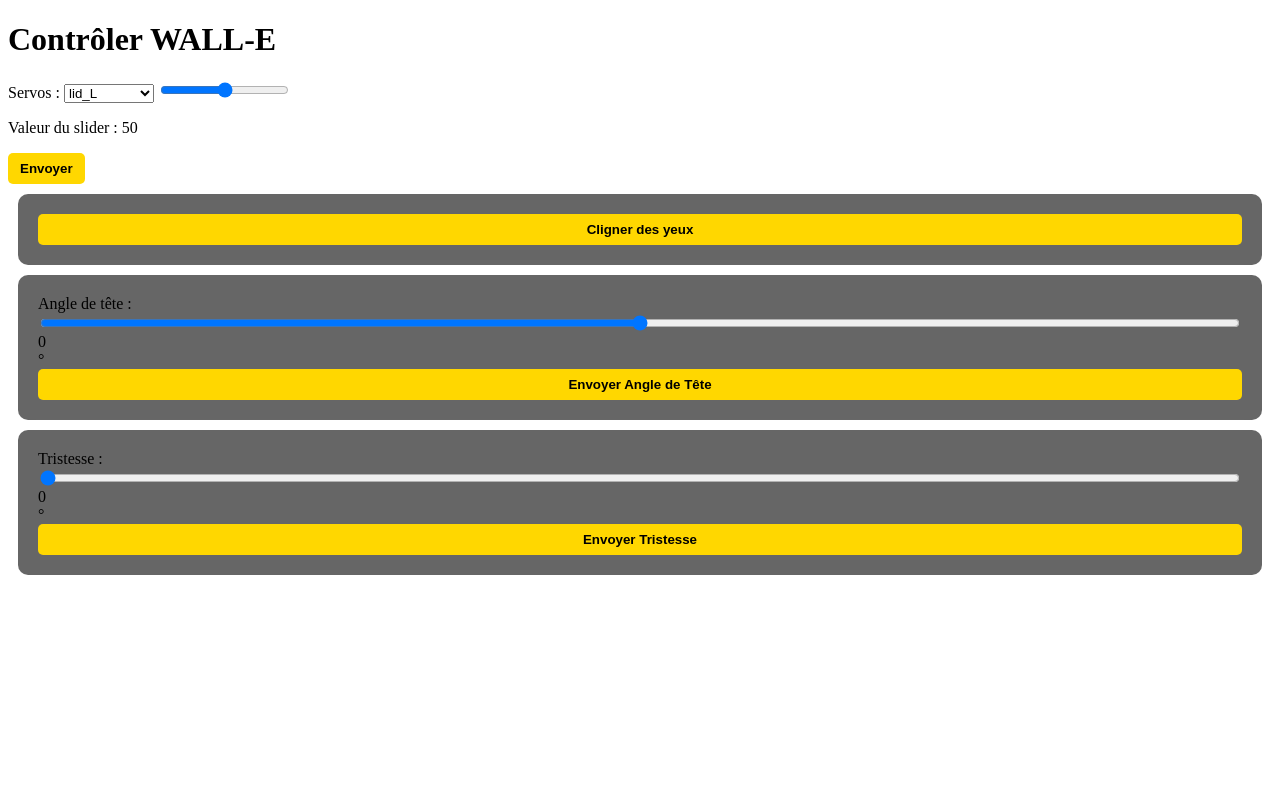
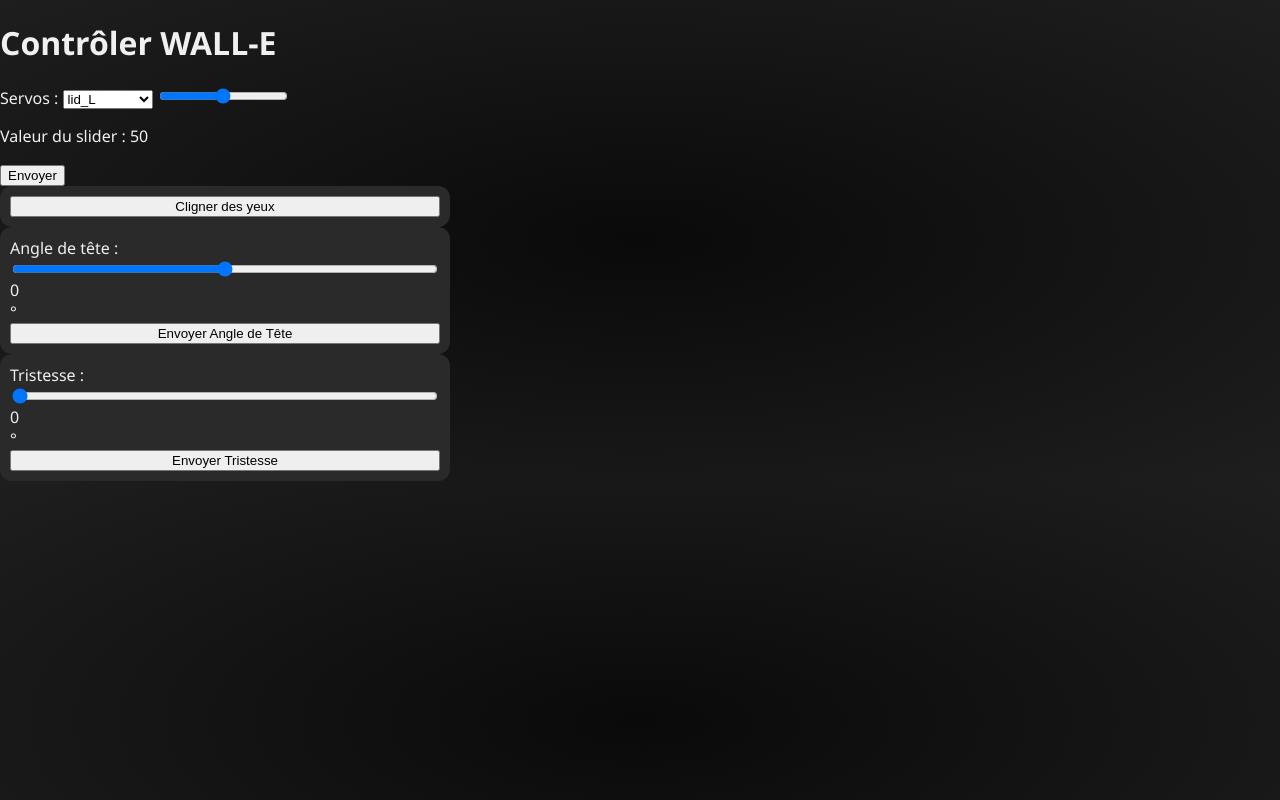
Before and after one commit to Noahnanas/Walle, a Flask app: template Web/templates/index.html in a window 1280 px wide. Run offline with Flask 3, Linux system fonts and the light colour scheme; the template is opened without the code that fills it, so the values that code supplies are empty.

Commit message:
style update

```diff
--- a/Web/static/style.css
+++ b/Web/static/style.css
@@ -1,81 +1,136 @@
+body {
+    margin: 0;
+    padding: 0;
+    background: radial-gradient(#0a0a0a, #1e1e1e);
+    font-family: 'Segoe UI', sans-serif;
+    color: #f0f0f0;
+}
+
 .container {
     display: flex;
-    align-items: stretch;
-    padding: 20px;
+    flex-direction: row;
     height: 100vh;
+    overflow: hidden;
+    padding: 10px;
+    box-sizing: border-box;
+    gap: 10px;
 }
 
-.video-box, .control-panel {
+.video-panel, .control-panel {
     flex: 1;
-    margin: 10px;
-    background: rgba(0, 0, 0, 0.6);
-    padding: 20px;
-    border-radius: 10px;
-    box-shadow: 0 0 15px rgba(255,255,255,0.1);
     display: flex;
     flex-direction: column;
+    background-color: #2a2a2a;
+    border-radius: 12px;
+    padding: 10px;
+    box-sizing: border-box;
     justify-content: space-between;
 }
 
-#video-stream {
+.video-panel img {
     width: 100%;
-    height: auto;
+    height: 100%;
+    object-fit: cover;
     border-radius: 8px;
-    border: 2px solid yellow;
 }
 
-.inline-form {
+.control-panel {
+    min-width: 300px;
+    max-width: 450px;
+}
+
+.dropdown-row {
     display: flex;
     align-items: center;
-    gap: 10px;
-    margin-bottom: 15px;
+    margin-bottom: 10px;
 }
 
-select, input[type=range] {
-    flex: 1;
+.dropdown-row label {
+    min-width: 60px;
+    margin-right: 10px;
 }
 
-button {
-    padding: 8px 12px;
-    background-color: #FFD700;
-    color: black;
-    border: none;
-    border-radius: 5px;
-    font-weight: bold;
-    cursor: pointer;
-    transition: 0.2s;
+.dropdown-row select,
+.dropdown-row .servo-slider {
+    flex: 1;
+    margin-right: 10px;
 }
 
-button:hover {
-    background-color: #FFEC8B;
+.send-button {
+    background-color: #f1c40f;
+    border: none;
+    color: black;
+    padding: 6px 10px;
+    border-radius: 5px;
+    cursor: pointer;
+    font-weight: bold;
 }
 
 .joystick-row {
     display: flex;
+    align-items: center;
     justify-content: space-between;
-    align-items: flex-end;
     margin-top: auto;
 }
 
 .joystick {
-    display: grid;
-    grid-template-columns: repeat(3, 60px);
-    grid-template-rows: repeat(3, 60px);
-    gap: 10px;
+    display: flex;
+    flex-direction: column;
+    align-items: center;
 }
 
-.dir-btn {
-    background-color: #444;
-    color: white;
-    border: 1px solid #666;
-    border-radius: 8px;
-    font-size: 20px;
+.joystick .row {
+    display: flex;
+    justify-content: center;
+    margin: 3px 0;
 }
 
-#shutdown {
-    background-color: #B22222;
-    width: 60px;
-    height: 60px;
-    font-size: 24px;
-    border-radius: 10px;
+.control-button {
+    width: 50px;
+    height: 50px;
+    background-color: #555;
+    color: white;
+    font-size: 20px;
+    border: none;
+    border-radius: 8px;
+    margin: 0 5px;
+    cursor: pointer;
 }
+
+.blink-button {
+    background-color: #16a085;
+}
+
+.shutdown-button {
+    width: 50px;
+    height: 50px;
+    background-color: #e74c3c;
+    border: none;
+    border-radius: 8px;
+    color: white;
+    font-size: 20px;
+    margin-left: 15px;
+    cursor: pointer;
+}
+
+/* Responsive design */
+@media (max-width: 768px) {
+    .container {
+        flex-direction: column;
+        height: auto;
+    }
+
+    .video-panel, .control-panel {
+        width: 100%;
+        height: auto;
+    }
+
+    .joystick-row {
+        justify-content: center;
+        flex-wrap: wrap;
+    }
+
+    .shutdown-button {
+        margin-top: 10px;
+    }
+}
```
